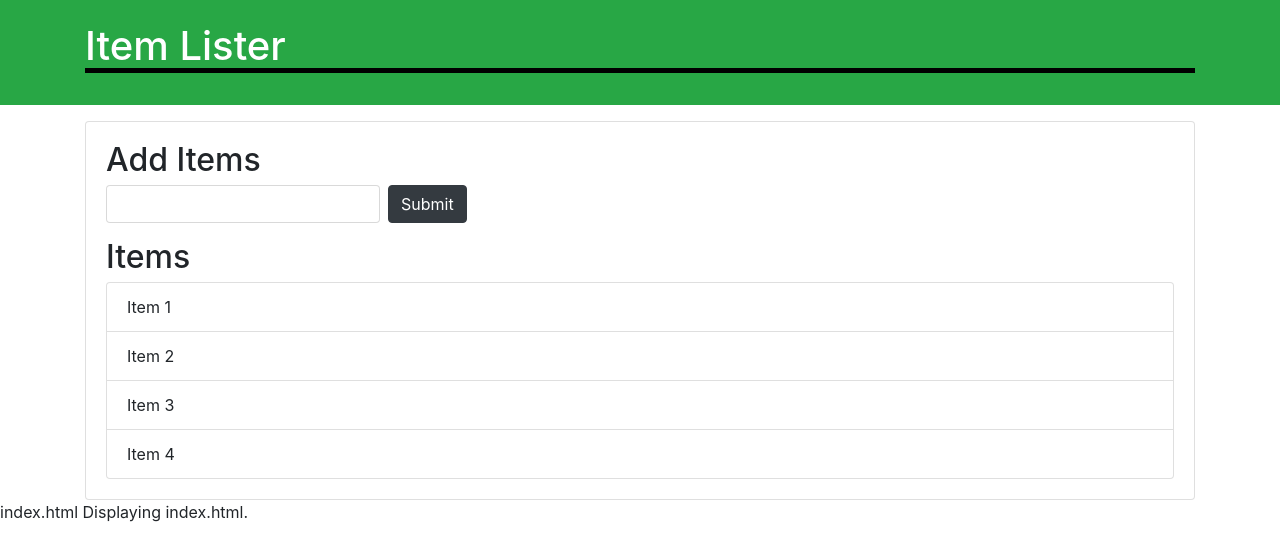
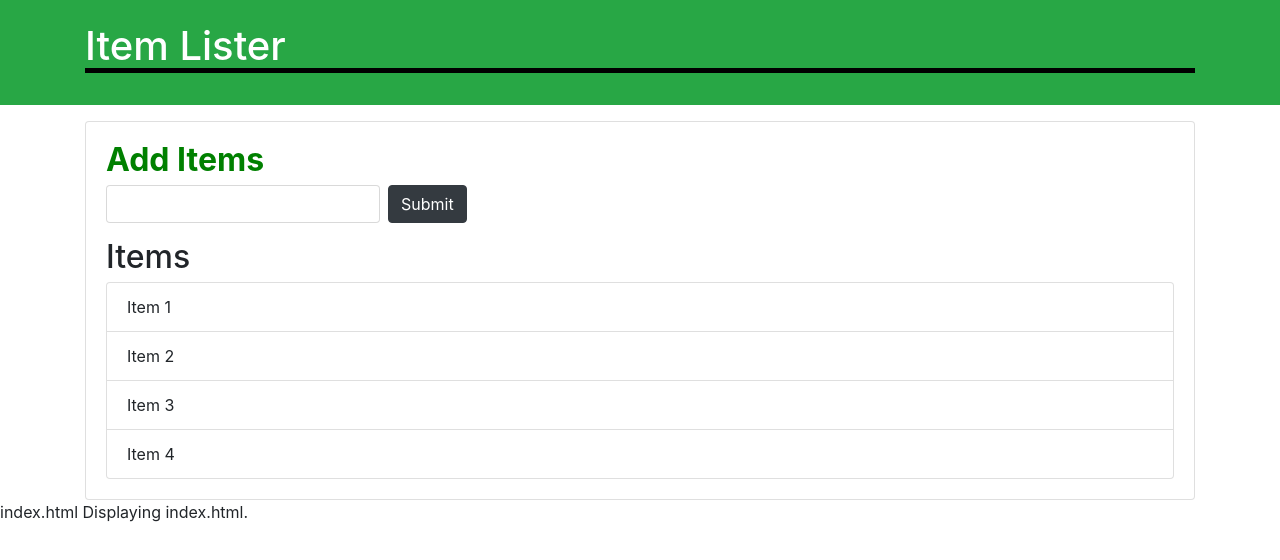
Before and after one commit to GAUTAM2349/localrepo, a plain HTML site: page index.html in a window 1280 px wide. Drawn offline with nearby package versions, Linux system fonts and the light colour scheme.

Commit message:
changed the font-weight of additems to bold and also it color to green

```diff
--- a/action.js
+++ b/action.js
@@ -4,3 +4,7 @@ document.title = 'changed title';
 
 let headTitle = document.getElementById('header-title');
 headTitle.style.borderBottom = '5px solid black';
+
+let addItems = document.getElementById('addItems');
+addItems.style.fontWeight = 'bold';
+addItems.style.color = "green";
--- a/index.html
+++ b/index.html
@@ -16,7 +16,7 @@
   </header>
   <div class="container">
    <div id="main" class="card card-body">
-    <h2 class="title">Add Items</h2>
+    <h2 id="addItems" class="title">Add Items</h2>
     <form class="form-inline mb-3">
       <input type="text" class="form-control mr-2">
       <input type="submit" class="btn btn-dark" value="Submit">
```
